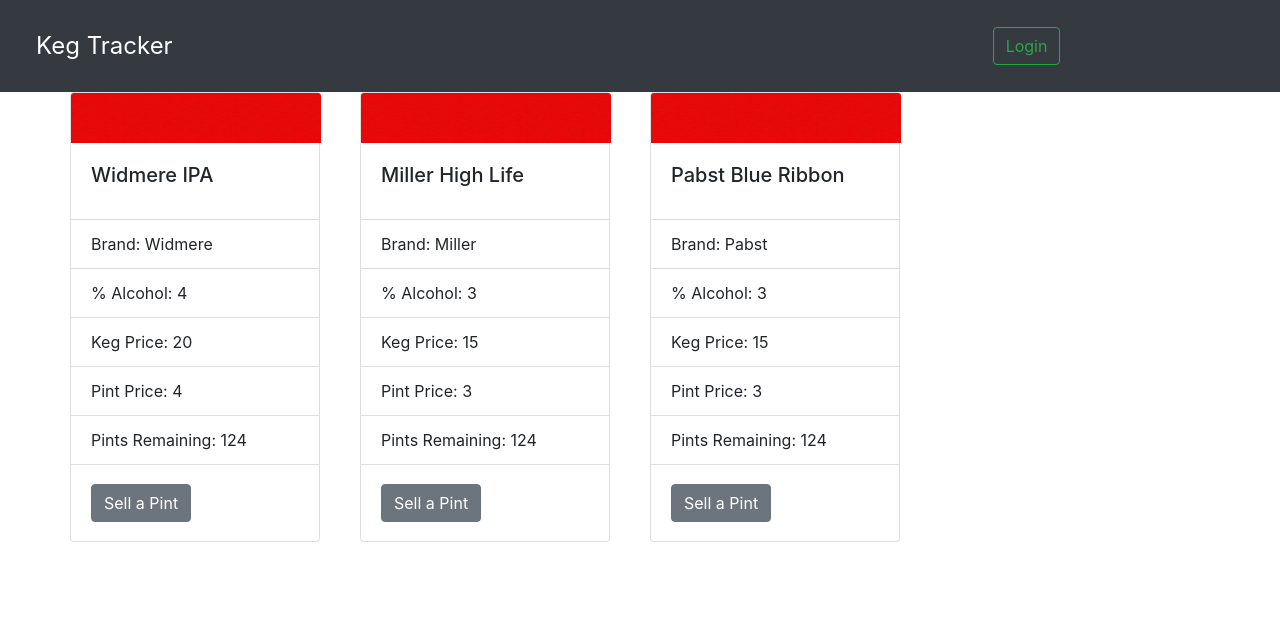
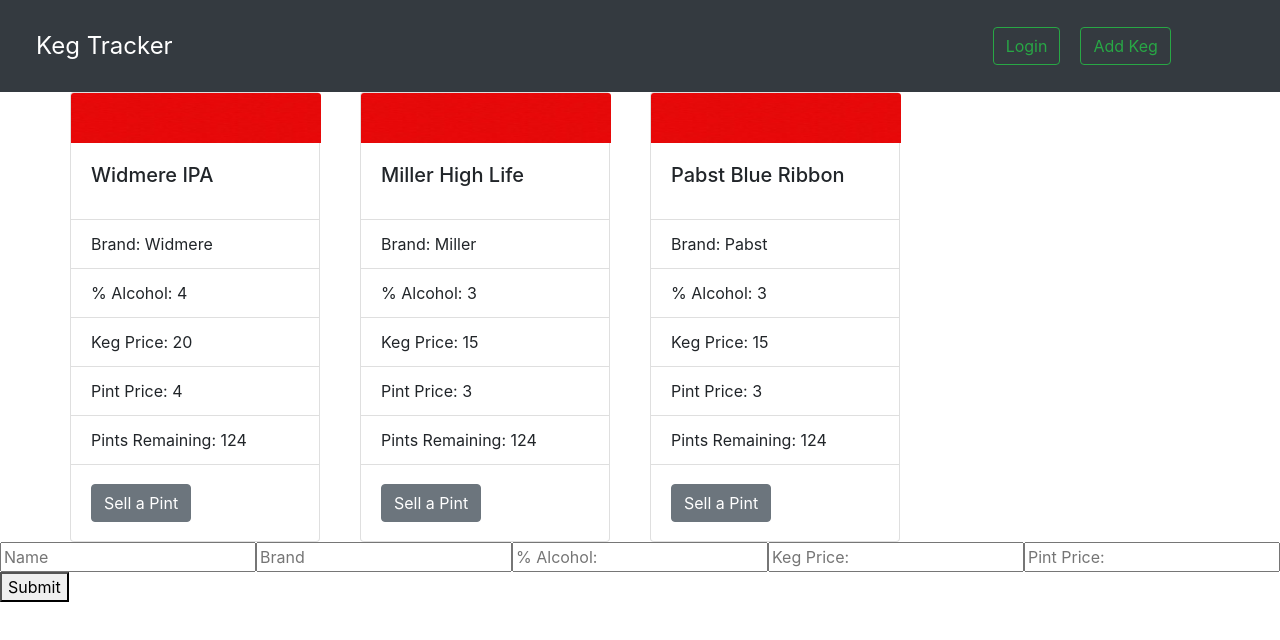
Before and after one commit to carrieschmid/BeerTracker, a React app: page /#/addKeg in a window 1280 px wide. Shown: the top 640 px of the page. Built offline with nearby package versions, Linux system fonts and the light colour scheme.

Commit message:
Add form and route to add keg.

```diff
--- a/src/components/AddKeg.jsx
+++ b/src/components/AddKeg.jsx
@@ -1,5 +1,34 @@
 import React from 'react';
-import PropTypes from 'prop-types';
 
+function AddKeg(){
+ return (
+  <div>
+   <form>
+    <input
+     type='text'
+     id='name'
+     placeholder='Name'/>
+     <input
+     type='text'
+     id='brand'
+     placeholder='Brand'/>
+     <input
+     type='text'
+     id='percentAC'
+     placeholder='% Alcohol:'/>
+     <input
+     type='text'
+     id='kegPrice'
+     placeholder='Keg Price:'/>
+     <input
+     type='text'
+     id='pintPrice'
+     placeholder='Pint Price:'/>
+     <button type='submit'>Submit</button>
 
-<button type="button" class="btn btn-primary">Primary</button>;
+   </form>
+  </div>
+ );
+}
+
+export default AddKeg;
--- a/src/components/App.jsx
+++ b/src/components/App.jsx
@@ -2,6 +2,7 @@ import React from 'react';
 import Header from './Header';
 import OurBeer from './OurBeer';
 import Login from './Login';
+import AddKeg from './AddKeg';
 import { Switch, Route } from 'react-router-dom';
 
 function App() {
@@ -11,6 +12,7 @@ function App() {
    <OurBeer/>
    <Switch>
     <Route path='/login' component={Login} />
+    <Route path='/addKeg' component={AddKeg} />
    </Switch>
   </div>
  );
--- a/src/components/Header.jsx
+++ b/src/components/Header.jsx
@@ -10,12 +10,21 @@ function Header() {
   fontSize: 24
 
  };
+
+ var buttonStyle = {
+
+    marginRight: '20px',
+
+
+   };
+
  return (
   <div  >
    <nav className= "navbar navbar-expand-lg navbar-light bg-dark">
     <a class="nav-link active" href="#" style={navStyle}>Keg Tracker</a>
 
-    <Link to="/login"><button className="btn btn-outline-success my-2 my-sm-0" type="submit">Login</button></Link>
+    <Link to="/login"><button className="btn btn-outline-success my-2 my-sm-0" style={buttonStyle}>Login</button></Link>
+    <Link to="addKeg"><button className="btn btn-outline-success my-2 my-sm-0">Add Keg</button></Link>
 
 
    </nav>
```
